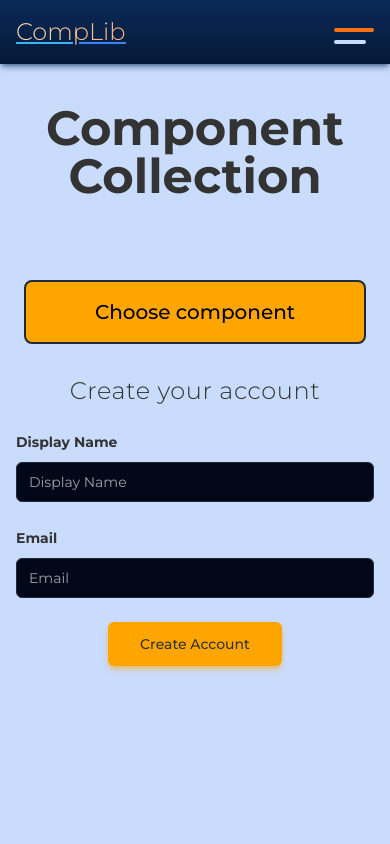
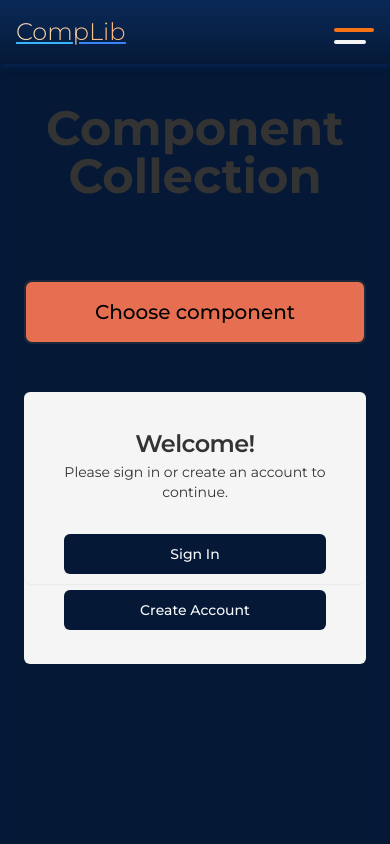
Before and after one commit to mfprojects/Shadcn-Customized, a Next.js app: page /customComponents in a window 390 px wide. Shown: the top 844 px of the page. Built offline with nearby package versions, Linux system fonts and the light colour scheme; what tailwindcss-filters would draw is missing.

Commit message:
Added images to the cardComponent and made it responsive plus some styling in general

```diff
--- a/app/customComponents/page.tsx
+++ b/app/customComponents/page.tsx
@@ -9,7 +9,7 @@ import MainUserForm from '@/components/MainUserForm';
 export default function CustomComponents() {
   type ComponentKey = 'UserForm' | 'ArchiText' | 'ImageBox' | 'MainUserForm';
   const [selectedComponentKey, setSelectedComponentKey] =
-    useState<ComponentKey>('UserForm');
+    useState<ComponentKey>('MainUserForm');
   const [isArchiTextSheetVisible, setIsArchiTextSheetVisible] = useState(false);
   const [isImageBoxSheetVisible, setIsImageBoxSheetVisible] = useState(false);
   const [isCollapsed, setIsCollapsed] = useState(true); // New state for collapsible list
@@ -198,7 +198,7 @@ export default function CustomComponents() {
                 </ul>
               )}
             </div>
-            <div className="p-0 rounded-md mx-auto w-full max-w-screen-xl">
+            <div className="p-0 rounded-md mx-auto w-full max-w-screen-2xl">
               <ComponentToRender />
             </div>
           </div>
--- a/app/layout.tsx
+++ b/app/layout.tsx
@@ -28,10 +28,10 @@ export default function RootLayout({
   return (
     <html lang="en" className={`${montserrat.variable} ${inter.variable}`}>
       <body
-        className={`${montserrat.className} flex flex-col min-h-screen bg-secondary`}
+        className={`${montserrat.className} flex flex-col min-h-screen bg-primary`}
       >
         <Nav />
-        <main className="flex-grow w-full h-full pt-16 bg-secondary">
+        <main className="flex-grow w-full h-full pt-16 bg-primary">
           {children}
         </main>
         <Footer />
--- a/components/FormCard.tsx
+++ b/components/FormCard.tsx
@@ -16,8 +16,8 @@ interface FormCardProps {
 }
 
 const FormCard: React.FC<FormCardProps> = ({ formType, onBackClick }) => (
-  <div className="flex flex-col justify-center items-center mx-auto w-full max-w-4xl p-4 bg-secondary">
-    <Card className="w-full max-w-4xl gap-4 p-4 frosted-glass">
+  <div className="flex flex-col justify-center items-center mx-auto w-full p-4 bg-secondary">
+    <Card className="w-full gap-4 p-4 frosted-glass">
       <CardHeader className="">
         <CardTitle>
           {formType === 'signin' ? 'Sign In' : 'Create Account'}
--- a/components/GreetingCard.tsx
+++ b/components/GreetingCard.tsx
@@ -9,68 +9,72 @@ import {
 } from '@/components/ui/card';
 import { Button } from '@/components/ui/button';
 import Image from 'next/image';
+import { AspectRatio } from './ui/aspect-ratio';
 
 export interface GreetingCardProps {
   onSignInClick: () => void;
   onRegisterClick: () => void;
   imgPath: string;
   imgAlt: string;
-  imgWidth: number;
-  imgHeight: number;
+  fitStyle: string;
 }
 
 const defaultGreetingProps: Omit<
   GreetingCardProps,
   'onSignInClick' | 'onRegisterClick'
 > = {
-  imgPath: '/imgs/shubham-dhage-RJEuYGR5tBg-unsplash.jpg',
+  imgPath: '/imgs/marek-piwnicki-gynUp68f1mI-unsplash.jpg',
   imgAlt: 'Userform',
-  imgWidth: 400,
-  imgHeight: 400,
+  fitStyle: 'cover',
 };
 
 const GreetingCard: React.FC<GreetingCardProps> = (cardProps) => {
-  const {
-    imgPath,
-    imgAlt,
-    imgWidth,
-    imgHeight,
-    onSignInClick,
-    onRegisterClick,
-  } = { ...defaultGreetingProps, ...cardProps };
+  const { imgPath, imgAlt, fitStyle, onSignInClick, onRegisterClick } = {
+    ...defaultGreetingProps,
+    ...cardProps,
+  };
 
   return (
-    <div className="flex justify-center items-center mx-auto w-full max-w-4xl p-4 bg-secondary">
-      <Card className="w-full max-w-4xl md:grid md:grid-cols-2 gap-4 p-4 frosted-glass">
-        <div className="flex justify-center items-center">
+    <div className="flex flex-col justify-center items-center mx-auto w-full max-w-screen-2xl bg-secondary rounded-md  pb-20 xs:pb-10 md:pb-0">
+      <AspectRatio ratio={16 / 9}>
+        <Card className="w-full h-full md:grid md:grid-cols-2 gap-4 border-none">
+          <div className="relative overflow-hidden">
             <Image
               src={imgPath}
               alt={imgAlt}
-            width={imgWidth}
-            height={imgHeight}
-            className="object-cover w-full h-auto"
+              layout="fill"
+              objectFit={fitStyle}
             />
           </div>
-        <div className="flex flex-col justify-center p-4">
+          <div className="flex flex-col justify-center p-4 w-full">
             <CardHeader className="text-center">
               <CardTitle className="text-textDark">Welcome!</CardTitle>
               <CardDescription className="text-textDark">
                 Please sign in or create an account to continue.
               </CardDescription>
             </CardHeader>
-          <CardContent className="flex-grow">
+            <CardContent className="">
               {/* Any additional content */}
             </CardContent>
-          <CardFooter className="flex justify-around mt-4">
-            <Button onClick={onSignInClick} className="btn-primary">
+            <CardFooter className="flex justify-center mt-4">
+              <div className="flex flex-col space-y-4 w-full">
+                <Button
+                  onClick={onSignInClick}
+                  className="w-full lg:w-2/3 mx-auto"
+                >
                   Sign In
                 </Button>
-            <Button onClick={onRegisterClick} className="btn-secondary">
+                <Button
+                  onClick={onRegisterClick}
+                  className="w-full lg:w-2/3 mx-auto"
+                >
                   Create Account
                 </Button>
+              </div>
             </CardFooter>
           </div>
         </Card>
+      </AspectRatio>
     </div>
   );
 };
--- a/components/MainUserForm.tsx
+++ b/components/MainUserForm.tsx
@@ -1,6 +1,7 @@
 import React, { useState } from 'react';
 import GreetingCard, { GreetingCardProps } from './GreetingCard';
 import FormCard from './FormCard';
+import Image from 'next/image';
 
 const MainUserForm: React.FC = () => {
   const [view, setView] = useState<'initial' | 'signin' | 'register'>(
@@ -8,10 +9,9 @@ const MainUserForm: React.FC = () => {
   );
 
   const greetingCardProps: GreetingCardProps = {
-    imgPath: '/imgs/shubham-dhage-RJEuYGR5tBg-unsplash.jpg',
+    imgPath: '/imgs/marek-piwnicki-gynUp68f1mI-unsplash.jpg',
     imgAlt: 'Userform',
-    imgWidth: 400,
-    imgHeight: 400,
+    fitStyle: 'cover',
     onSignInClick: () => setView('signin'),
     onRegisterClick: () => setView('register'),
   };
--- a/tailwind.config.ts
+++ b/tailwind.config.ts
@@ -9,7 +9,7 @@ const config: Config = {
   ],
   theme: {
     screens: {
-      xsplus: '486px',
+      xs: '450px',
       sm: '640px',
       md: '768px',
       lg: '1024px',
@@ -45,9 +45,9 @@ const config: Config = {
         '12': '3.6em',
       },
       colors: {
-        secondary: '#CADCFC',
-        primary: '#00246B',
-        accent: '#FFA500',
+        secondary: '#F5F5F5',
+        primary: '#051937',
+        accent: '#E76F51 ',
         textDark: '#333333',
         textLight: '#EAECE8',
         borderColor: '#7A6BF2',
```
Also changed, not shown: 1 other file (tests, documents, lock files or other folders). Lines whose indentation alone changed are shown as unchanged.
